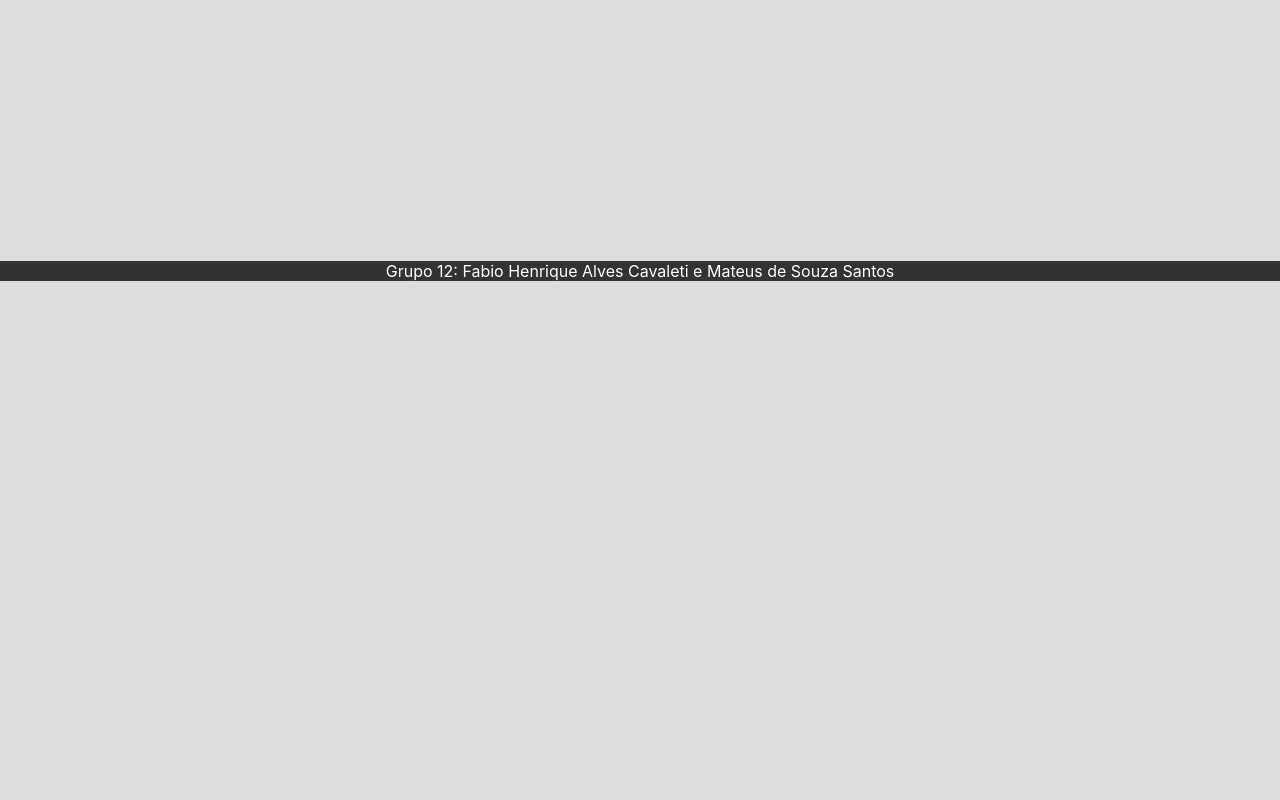
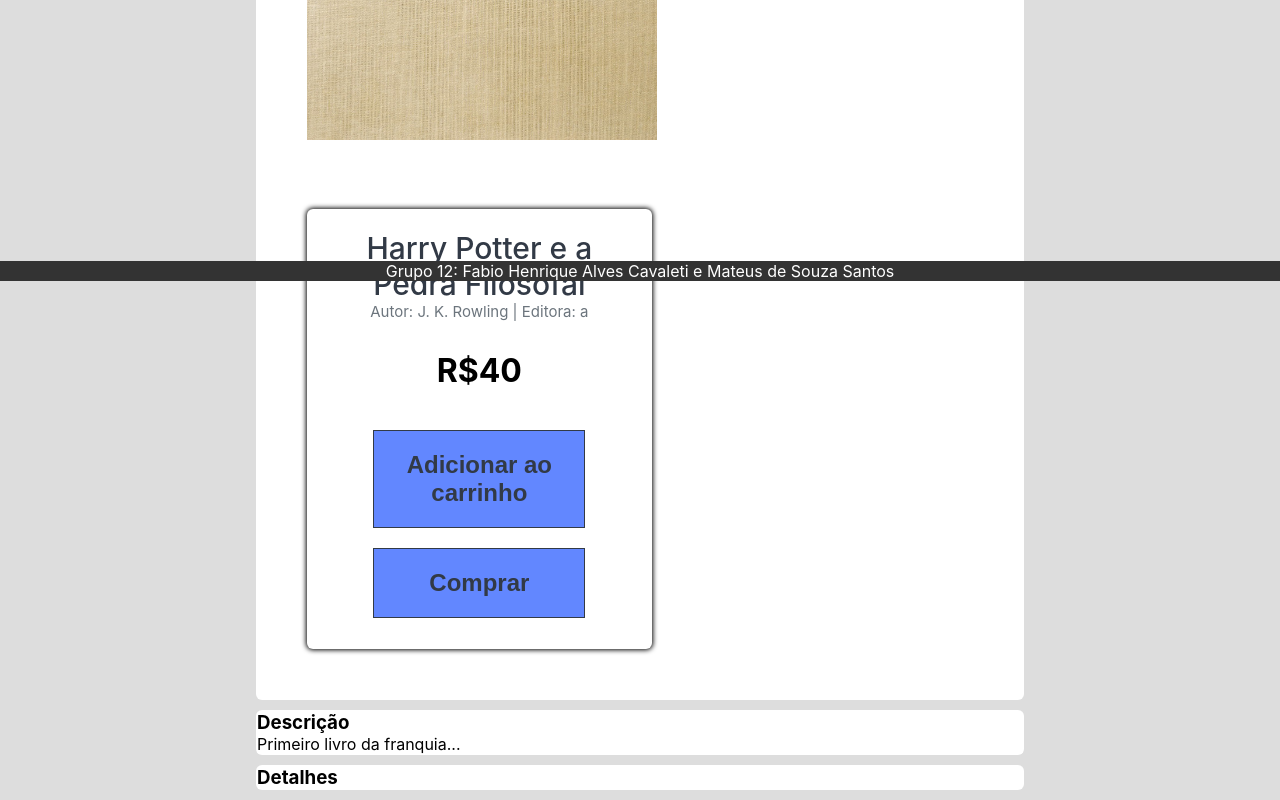
Before and after one commit to santosmat/web-project, a React (Create React App) app in the folder entrega02-clientside/: page /bookpage/4 in a window 1280 px wide. Shown: the part 519-1319 px from the top of the page. Before the commit the page ends 800 px from the top, so only its background shows below. Built offline with nearby package versions, Linux system fonts and the light colour scheme.

Commit message:
Rota baseado no id do livro para a pagina pagebook criada

```diff
--- a/entrega02-clientside/src/App.css
+++ b/entrega02-clientside/src/App.css
@@ -3,6 +3,11 @@
     margin: 0;
     box-sizing: border-box;
     outline: none;
+}
+
+a, a:link, a:hover{
+  text-decoration: none;
+  color: black;
 }
 
 body{
--- a/entrega02-clientside/src/App.js
+++ b/entrega02-clientside/src/App.js
@@ -51,8 +51,11 @@
           <NavBar></NavBar>
 
           <Routes>
-            <Route path='/bookpage' element={<BookPage/>} />
+            <Route path='/bookpage/:id' element={<BookPage bookList={bookList}/>} />
             <Route exact path="/" element={<Home bookList={bookList}/>} />
+            <Route path="*" element={
+              <div> Caminho nao existe</div>
+            } />
          </Routes>
 
 
--- a/entrega02-clientside/src/Components/BookPage.js
+++ b/entrega02-clientside/src/Components/BookPage.js
@@ -1,10 +1,26 @@
-import React from 'react';
+import React, { useEffect, useState } from 'react';
+import { useParams } from 'react-router-dom';
+import DescriptionCard from './DescriptionCard';
 import InfoCard from './InfoCard';
+import Details from './Details';
 
-const BookPage = (props) => {
+const BookPage = ({bookList}) => {
+
+    const params = useParams()
+    const [book, setBook] = useState(bookList.filter(book => book.id == params.id)[0]);
+
+
+
+    useEffect(() =>{
+        setBook(bookList.filter(book => book.id == params.id)[0])
+        console.log(book)
+    }, [params])
+
     return (
         <>
-            <InfoCard />
+            <InfoCard book={book}/>
+            <DescriptionCard book={book} />
+            <Details book={book}/>
         </>
      );
 }
--- a/entrega02-clientside/src/Components/Card.js
+++ b/entrega02-clientside/src/Components/Card.js
@@ -1,6 +1,7 @@
 import React from 'react';
 import './Card.css'
 import capa from '../Assets/livroGenerico.jpg'
+import { Link } from 'react-router-dom';
 
 const Card = ({book}) => {
     return (
@@ -12,7 +13,7 @@
             <div className='price-value'>
                 <strong>{book.valor}</strong>
             </div>
-            <button className='saiba-mais-btn'>SAIBA MAIS</button>
+            <button className='saiba-mais-btn'><Link to={`/bookpage/${book.id}`}>SAIBA MAIS</Link></button>
 
 
         </div>
--- /dev/null
+++ b/entrega02-clientside/src/Components/DescriptionCard.js
@@ -0,0 +1,14 @@
+import React from 'react';
+import './DescriptionCard.css'
+
+const DescriptionCard = ({book}) => {
+    return (
+        <div className='description-card container-fluid'>
+            <h3>Descrição</h3>
+            <p>{book.descricao}</p>
+
+        </div>
+     );
+}
+
+export default DescriptionCard;
--- /dev/null
+++ b/entrega02-clientside/src/Components/Details.js
@@ -0,0 +1,12 @@
+import React from 'react';
+
+const Details = ({book}) => {
+    return (
+        <div className='details container-fluid'>
+            <h3>Detalhes</h3>
+            {/* Aqui devem ser inseridos detalhes sobre o livro, isso ainda precisa ser construido */}
+        </div>
+     );
+}
+
+export default Details;
--- a/entrega02-clientside/src/Components/InfoCard.js
+++ b/entrega02-clientside/src/Components/InfoCard.js
@@ -2,7 +2,9 @@
 import './InfoCard.css'
 import capa from '../Assets/livroGenerico.jpg'
 
-const InfoCard = (props) => {
+const InfoCard = ({book}) => {
+
+
     return (
         <div className='info-card'>
             <div className='container-fluid'>
@@ -11,9 +13,9 @@
                         <img src={capa} alt='capa-do-livro'></img>
                     </div>
                     <div className='payment'>
-                        <h1 className='book-title'>Nome do livro</h1>
-                        <h3 className='book-subtitle'>Autor: aaaaaaa | Editora: aaaaaa</h3>
-                        <h2 className='book-value'>Valor = R$ xx.xx</h2>
+                        <h1 className='book-title'>{book.titulo}</h1>
+                        <h3 className='book-subtitle'>Autor: {book.autores} | Editora: {book.editora}</h3>
+                        <h2 className='book-value'>R${book.valor}</h2>
                         <button className='add-chart-btn btn'>Adicionar ao carrinho</button>
                         <br />
                         <button className='buy-btn btn'>Comprar</button>
--- a/entrega02-clientside/src/Components/TopBar.js
+++ b/entrega02-clientside/src/Components/TopBar.js
@@ -1,23 +1,27 @@
 import React from 'react';
+import { Link } from 'react-router-dom';
 import './TopBar.css'
 
 const TopBar = (props) => {
     return (
         <div className='top-bar'>
-            <a>
+            <Link to='/'>
                 Bookstore
-            </a>
+            </Link>
             <div className='nav-itens'>
 
-                <a>
+                <Link to='/'>
                     sign in
-                </a>
-                <a>
+                </Link>
+
+                <Link to='/'>
                     Sign up
-                </a>
-                <a>
+                </Link>
+
+                <Link to='/'>
                     Carrinho
-                </a>
+                </Link>
+
 
             </div>
 
```
Also changed, not shown: entrega02-clientside/src/Components/DescriptionCard.css (added).
